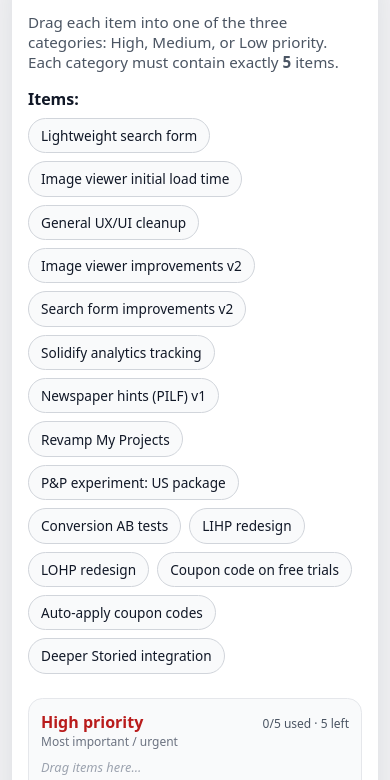
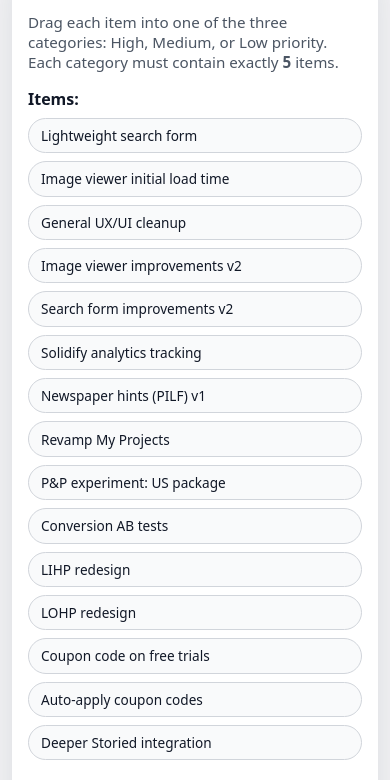
Before and after one commit to finnlarson-vlc/priority-survey, a website: page index.html in a window 390 px wide. Shown: the part 64-844 px from the top of the page. Drawn offline with Linux system fonts and the light colour scheme.

Commit message:
Full wdith plus mobile drag and drop

```diff
--- a/index.html
+++ b/index.html
@@ -1,8 +1,9 @@
 <!DOCTYPE html>
 <html lang="en">
 <head>
+  <script src="https://cdnjs.cloudflare.com/ajax/libs/drag-drop-touch/1.3.0/DragDropTouch.min.js"></script>
   <meta charset="UTF-8" />
-  <title>Priority Survey</title>
+  <title>Newspaper Archive Relaunch  Priority Survey</title>
   <meta name="viewport" content="width=device-width, initial-scale=1" />
   <style>
     :root {
@@ -41,8 +42,8 @@
       margin-bottom: 0.5rem;
     }
     .concepts {
-      display: flex;
-      flex-wrap: wrap;
+      display: grid;
+      grid-template-columns: repeat(auto-fit, minmax(220px, 1fr));
       gap: 0.5rem;
       margin-bottom: 1.5rem;
     }
@@ -55,6 +56,10 @@
       cursor: grab;
       user-select: none;
       transition: box-shadow 0.15s ease, transform 0.15s ease, background 0.15s ease;
+    }
+    #concepts .concept {
+      width: 100%;
+      box-sizing: border-box;
     }
     .concept.dragging {
       opacity: 0.7;
```
